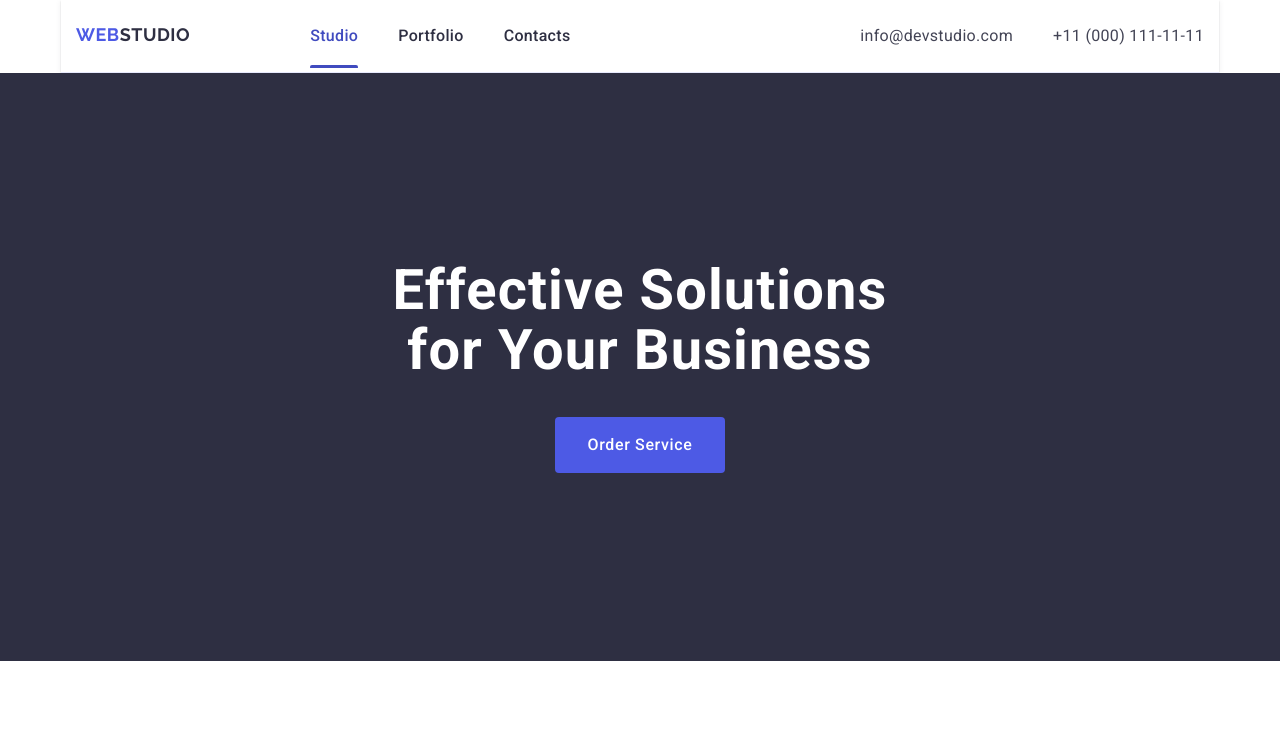
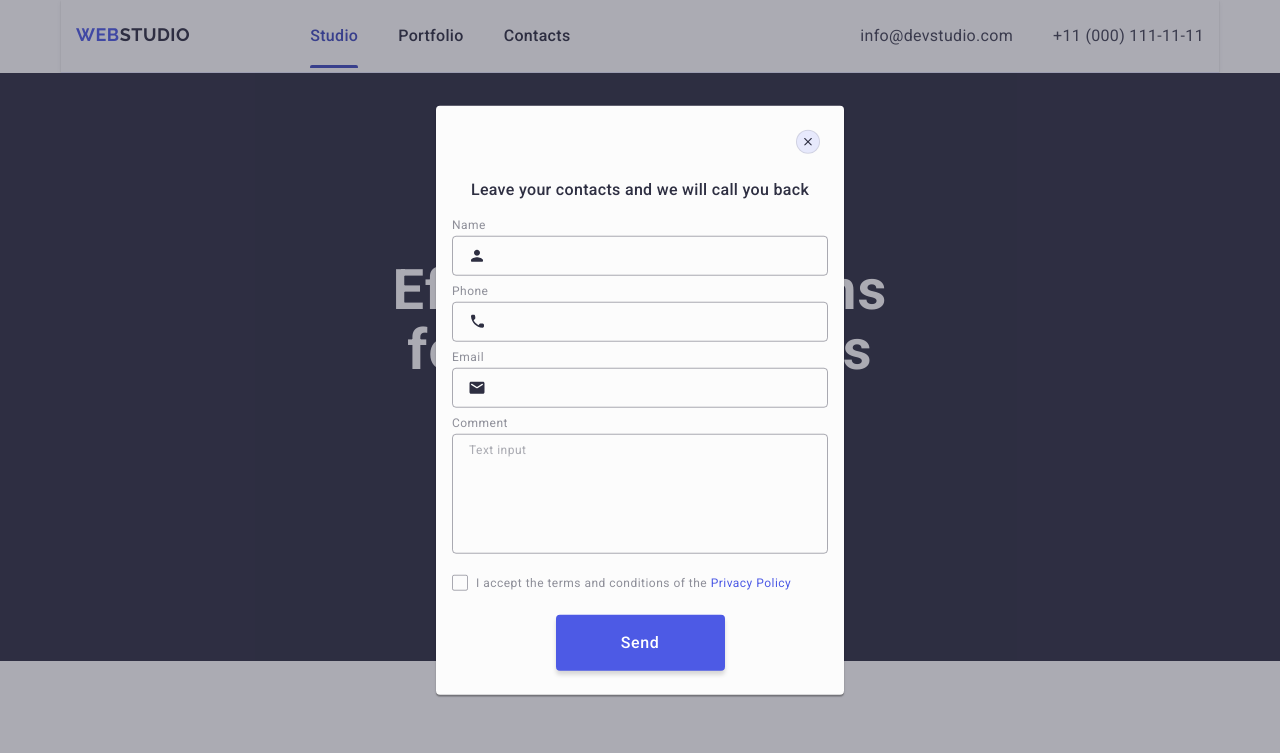
Before and after one commit to OleksandraStepanova/goit-markup-hw-06, a plain HTML site: page index.html in a window 1280 px wide. Shown: the top 753 px of the page. Drawn offline with nearby package versions, Linux system fonts and the light colour scheme.

Commit message:
fix call-back-form

```diff
--- a/index.html
+++ b/index.html
@@ -438,7 +438,7 @@
         </div>
     </div>
 </footer>
-<div class="backdrop">
+<div class="backdrop is-open">
     <div class="modal">
         <button class="modal-close-btn" type="button">
             <svg class="modal-close-icon" width="8" height="8">
@@ -489,10 +489,10 @@
                             <use href="./images/icons.svg#icon-click"></use>
                         </svg>
                     </span>
-                    <div class="privacy-policy">
+                    <span class="privacy-policy">
                         I accept the terms and conditions of the
                         <a class="privacy-policy-link" href="">Privacy Policy</a>
-                    </div>
+                    </span>
                 </label>
             </div>
 
```
